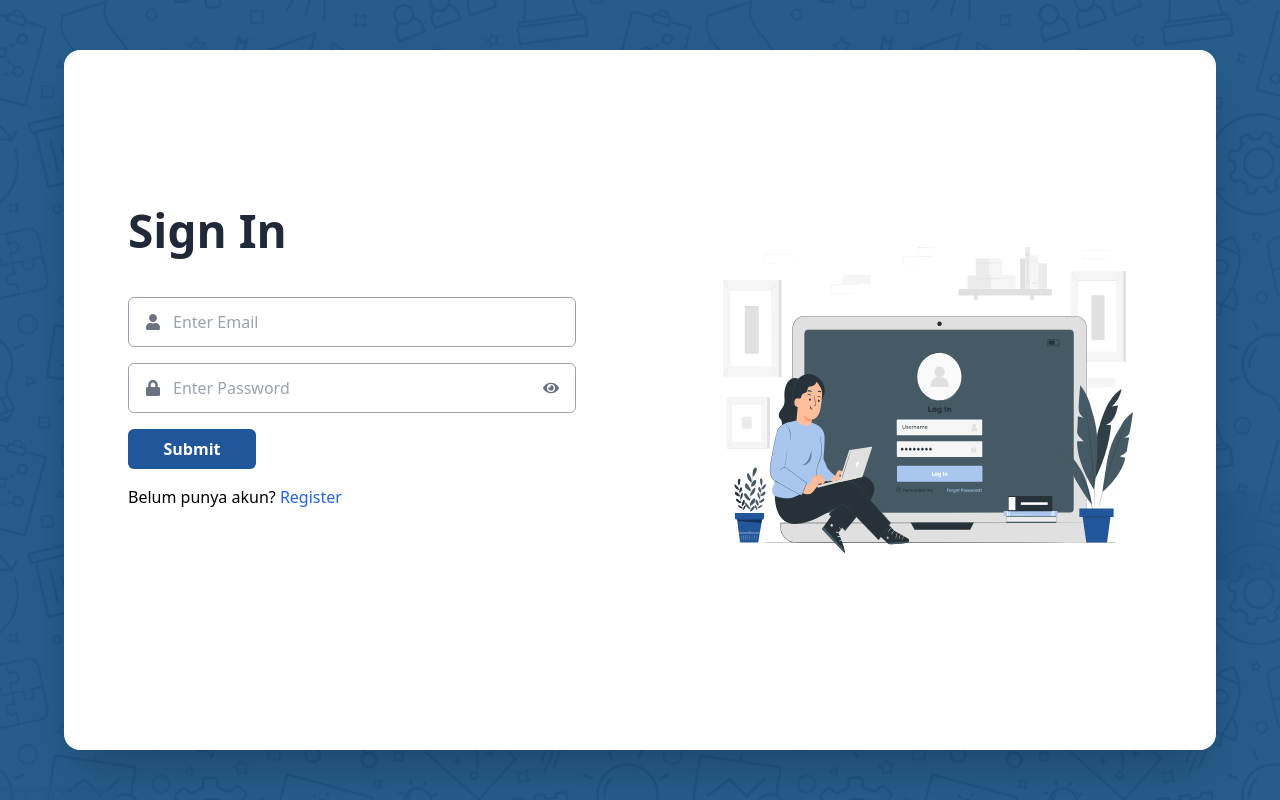
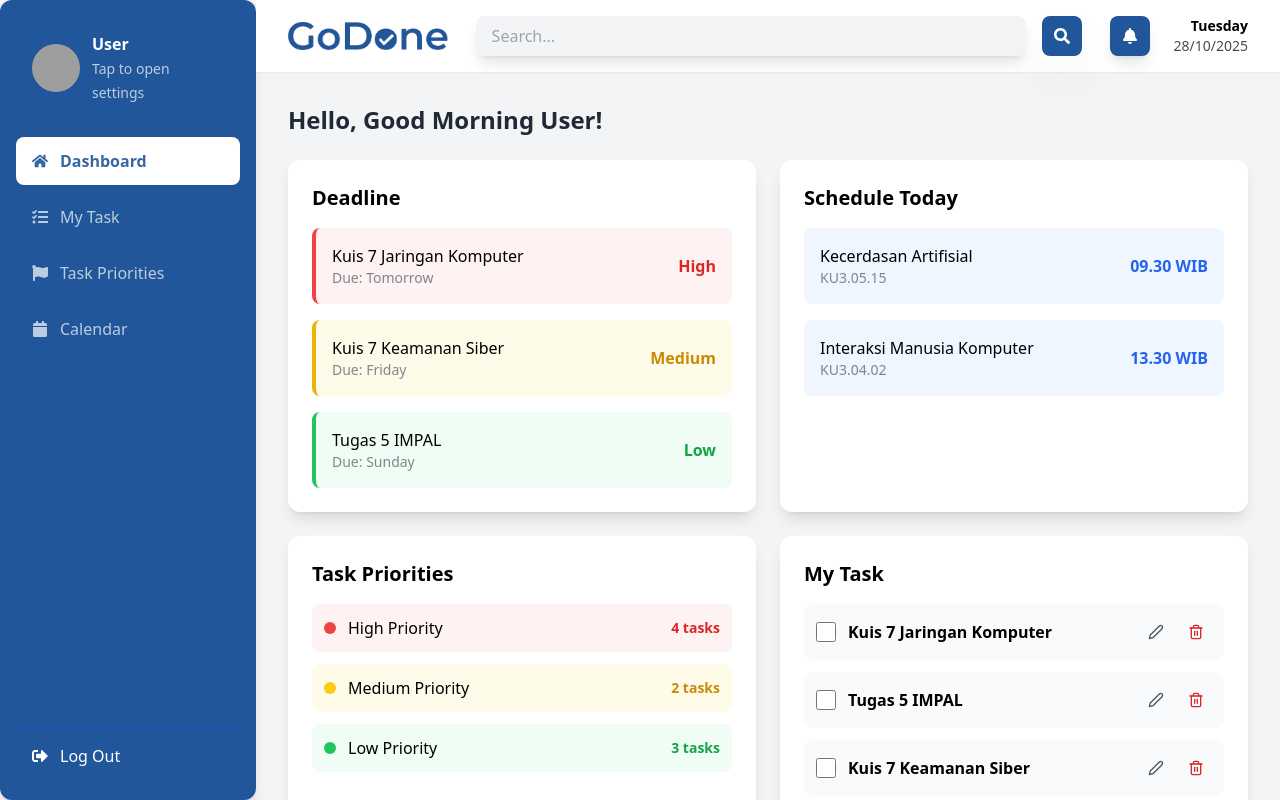
Before and after one commit to FigoMandala/frontend-Go-Done, a React (Vite) app: page /dashboard in a window 1280 px wide. Before the commit this address led to /login. Built offline with nearby package versions, Linux system fonts and the light colour scheme; grey boxes are pictures that could not be loaded.

Commit message:
update project

```diff
--- a/src/Login.jsx
+++ b/src/Login.jsx
@@ -4,9 +4,11 @@ import wallpaper from "./assets/wallpaper.png";
 import illustration from "./assets/illustration.svg";
 import { FaUser, FaLock, FaEye, FaEyeSlash } from "react-icons/fa";
 import toast, { Toaster } from "react-hot-toast";
-import { Link } from "react-router-dom";
+import { Link, useNavigate } from "react-router-dom";
 
-function App() {
+function Login() {
+  const navigate = useNavigate();
+
   const [email, setEmail] = useState("");
   const [password, setPassword] = useState("");
   const [showPassword, setShowPassword] = useState(false);
@@ -16,28 +18,25 @@ function App() {
 
     toast.dismiss();
 
-    if (!email) {
-      toast.error("Email tidak boleh kosong!");
-      return;
-    } else if (!email.includes("@")) {
-      toast.error("Email harus mengandung '@'!");
-      return;
-    } else if (!password) {
-      toast.error("Password tidak boleh kosong!");
-      return;
-    }
+    if (!email) return toast.error("Email tidak boleh kosong!");
+    if (!email.includes("@")) return toast.error("Email harus mengandung '@'!");
+    if (!password) return toast.error("Password tidak boleh kosong!");
 
     try {
-      const res = await axios.post("http://127.0.0.1:8000/api/login", {
+      const res = await axios.post("http://127.0.0.1:8000/api/auth/login", {
         email,
         password,
       });
 
       if (res.data.success) {
         toast.success("Login berhasil!");
+
         localStorage.setItem("token", res.data.token);
+        localStorage.setItem("user", JSON.stringify(res.data.user));
+
+        setTimeout(() => navigate("/dashboard"), 1000);
       } else {
-        toast.error("Login gagal! Periksa kembali email dan password.");
+        toast.error("Login gagal!");
       }
     } catch (err) {
       toast.error("Email atau password salah!");
@@ -45,34 +44,20 @@ function App() {
     }
   };
 
-
   return (
     <div
       className="min-h-screen flex items-center justify-center bg-[#21596A] bg-cover bg-center relative"
       style={{ backgroundImage: `url(${wallpaper})` }}
     >
       <div className="absolute inset-0 bg-[#21569A]/60"></div>
+      <Toaster position="top-center" />
 
-      <Toaster position="top-center" reverseOrder={false} />
+      <div className="relative z-10 bg-white rounded-2xl shadow-2xl flex flex-col lg:flex-row items-center justify-between w-[90%] max-w-[1300px] min-h-[650px] lg:min-h-[700px] overflow-hidden">
 
-      <div
-        className="
-          relative z-10 bg-white rounded-2xl shadow-2xl
-          flex flex-col lg:flex-row items-center justify-between
-          w-[90%] max-w-[1300px]
-          min-h-[650px] lg:min-h-[700px]
-          overflow-hidden
-        "
-      >
-        {/* FORM LOGIN */}
-        <form
-          onSubmit={handleSubmit}
-          className="w-full lg:w-1/2 flex flex-col justify-center px-10 lg:px-16 py-12 relative"
-        >
+        {/* FORM */}
+        <form onSubmit={handleSubmit} className="w-full lg:w-1/2 flex flex-col justify-center px-10 lg:px-16 py-12">
           <div className="flex flex-col mb-8 -mt-24">
-            <h1 className="text-[46px] font-semibold text-gray-800">
-              Sign In
-            </h1>
+            <h1 className="text-[46px] font-semibold text-gray-800">Sign In</h1>
           </div>
 
           <div className="space-y-4">
@@ -101,7 +86,7 @@ function App() {
               <button
                 type="button"
                 onClick={() => setShowPassword(!showPassword)}
-                className="text-gray-500 hover:text-gray-700 focus:outline-none"
+                className="text-gray-500 hover:text-gray-700"
               >
                 {showPassword ? <FaEyeSlash /> : <FaEye />}
               </button>
@@ -109,36 +94,26 @@ function App() {
           </div>
 
           <div className="flex flex-col mt-4">
-            <button
-              type="submit"
-              className="bg-[#21569A] text-white px-6 py-2 rounded-md font-semibold hover:bg-[#1B4B59] w-32 transition-all"
-            >
+            <button type="submit" className="bg-[#21569A] text-white px-6 py-2 rounded-md font-semibold hover:bg-[#1B4B59] w-32 transition-all">
               Submit
             </button>
 
             <p className="mt-4">
               Belum punya akun?{" "}
-              <Link
-                to="/register"
-                className="text-blue-600 hover:underline"
-              >
+              <Link to="/register" className="text-blue-600 hover:underline">
                 Register
               </Link>
             </p>
           </div>
         </form>
 
-        {/* ILUSTRASI */}
+        {/* Illustration */}
         <div className="w-full lg:w-1/2 flex items-center justify-center p-8">
-          <img
-            src={illustration}
-            alt="Login Illustration"
-            className="w-[80%] max-w-[700px] object-contain"
-          />
+          <img src={illustration} alt="Login Illustration" className="w-[80%] max-w-[700px] object-contain" />
         </div>
       </div>
     </div>
   );
 }
 
-export default App;
+export default Login;
--- /dev/null
+++ b/src/components/Dashboard.jsx
@@ -0,0 +1,212 @@
+import { FaHome, FaTasks, FaFlag, FaCalendar, FaSignOutAlt } from "react-icons/fa";
+import { FaBell, FaSearch } from "react-icons/fa";
+import { FiEdit2, FiTrash2 } from "react-icons/fi";
+import logoGoDone from "../assets/GoDone Logo.png";
+import { useNavigate } from "react-router-dom";
+
+function Dashboard() {
+  // AMBIL USER DARI LOCALSTORAGE
+  const user = JSON.parse(localStorage.getItem("user"));
+
+  const profileName = user ? `${user.first_name} ${user.last_name}` : "User";
+  const profileImage = user?.profileImage || "https://i.pravatar.cc/80";
+
+  const navigate = useNavigate();
+
+  const handleLogout = () => {
+    localStorage.removeItem("token");
+    localStorage.removeItem("user");
+    navigate("/login");
+  }
+
+  return (
+    <div className="flex h-screen bg-gray-100">
+
+      {/* ===== SIDEBAR ===== */}
+      <aside className="w-64 bg-[#21569A] text-white rounded-xl shadow-lg flex flex-col p-4 overflow-y-auto">
+
+        {/* Profile Section */}
+        <div className="p-4 flex items-center gap-3 border-b border-[#21569A] mb-4">
+          <img src={profileImage} className="rounded-full w-12 h-12" alt="Profile" />
+          <div>
+            <p className="font-semibold">{profileName}</p>
+            <span className="text-sm opacity-70">Tap to open settings</span>
+          </div>
+        </div>
+
+        {/* Menu */}
+        <nav className="flex-1 space-y-2">
+          <a className="flex items-center gap-3 bg-white text-[#21569A]/90 font-semibold px-4 py-3 rounded-lg" href="#">
+            <FaHome /> Dashboard
+          </a>
+          <a className="flex items-center gap-3 px-4 py-3 rounded-lg text-white/70 hover:bg-[#21569A]/90" href="#">
+            <FaTasks /> My Task
+          </a>
+          <a className="flex items-center gap-3 px-4 py-3 rounded-lg text-white/70 hover:bg-[#21569A]/90" href="#">
+            <FaFlag /> Task Priorities
+          </a>
+          <a className="flex items-center gap-3 px-4 py-3 rounded-lg text-white/70 hover:bg-[#21569A]/90" href="#">
+            <FaCalendar /> Calendar
+          </a>
+        </nav>
+
+        {/* Logout */}
+        <button
+          onClick={handleLogout}
+          className="p-4 border-t border-blue-700 hover:bg-blue-800 flex items-center gap-3 rounded-b-lg" href="#">
+            <FaSignOutAlt /> Log Out
+        </button>
+        </aside>
+
+      {/* ===== CONTENT ===== */}
+      <div className="flex-1 flex flex-col">
+
+        {/* ===== TOPBAR ===== */}
+        <header className="flex justify-between items-center px-8 py-4 bg-white shadow-sm">
+          <img src={logoGoDone} alt="GoDone Logo" className="h-7 w-auto" />
+
+          <div className="flex items-center gap-4">
+            <input className="px-4 py-2 bg-gray-100 rounded-lg w-[550px] shadow-lg" placeholder="Search..." />
+            <button className="p-3 bg-[#21569A] text-white rounded-lg shadow-2xl">
+              <FaSearch />
+            </button>
+          </div>
+
+          <div className="flex items-center gap-6">
+            <div className="p-3 bg-[#21569A] text-white rounded-lg cursor-pointer shadow-lg">
+              <FaBell />
+            </div>
+            <div className="flex flex-col text-sm text-right">
+              <span className="font-semibold">Tuesday</span>
+              <span className="opacity-70">28/10/2025</span>
+            </div>
+          </div>
+        </header>
+
+        {/* ===== MAIN CONTENT ===== */}
+        <div className="p-8 flex-1 flex flex-col gap-6 overflow-y-auto">
+
+          <h1 className="text-2xl font-semibold text-gray-800">
+            Hello, Good Morning {user?.first_name || "User"}!
+          </h1>
+
+          {/* GRID CONTENT */}
+          <div className="grid grid-cols-1 lg:grid-cols-2 gap-6">
+
+            {/* ===== Deadline ===== */}
+            <div className="bg-white p-6 rounded-xl shadow-lg">
+              <h2 className="font-bold text-xl mb-4">Deadline</h2>
+              <div className="space-y-4">
+                <div className="flex justify-between items-center p-4 bg-red-50 border-l-4 border-red-500 rounded-lg">
+                  <div>
+                    <p className="font-normal">Kuis 7 Jaringan Komputer</p>
+                    <p className="text-gray-600/70 text-sm">Due: Tomorrow</p>
+                  </div>
+                  <span className="text-red-600 font-semibold">High</span>
+                </div>
+
+                <div className="flex justify-between items-center p-4 bg-yellow-50 border-l-4 border-yellow-500 rounded-lg">
+                  <div>
+                    <p className="font-normal">Kuis 7 Keamanan Siber</p>
+                    <p className="text-gray-600/70 text-sm">Due: Friday</p>
+                  </div>
+                  <span className="text-yellow-600 font-semibold">Medium</span>
+                </div>
+
+                <div className="flex justify-between items-center p-4 bg-green-50 border-l-4 border-green-500 rounded-lg">
+                  <div>
+                    <p className="font-normal">Tugas 5 IMPAL</p>
+                    <p className="text-gray-600/70 text-sm">Due: Sunday</p>
+                  </div>
+                  <span className="text-green-600 font-semibold">Low</span>
+                </div>
+              </div>
+            </div>
+
+            {/* ===== Schedule ===== */}
+            <div className="bg-white p-6 rounded-xl shadow-lg">
+              <h2 className="font-bold text-xl mb-4">Schedule Today</h2>
+              <div className="space-y-4">
+                <div className="flex justify-between items-center p-4 bg-blue-50 rounded-lg">
+                  <div>
+                    <p className="font-normal">Kecerdasan Artifisial</p>
+                    <p className="text-gray-600/70 text-sm">KU3.05.15</p>
+                  </div>
+                  <span className="text-blue-600 font-semibold">09.30 WIB</span>
+                </div>
+
+                <div className="flex justify-between items-center p-4 bg-blue-50 rounded-lg">
+                  <div>
+                    <p className="font-normal">Interaksi Manusia Komputer</p>
+                    <p className="text-gray-600/70 text-sm">KU3.04.02</p>
+                  </div>
+                  <span className="text-blue-600 font-semibold">13.30 WIB</span>
+                </div>
+              </div>
+            </div>
+
+            {/* ===== Priorities ===== */}
+            <div className="bg-white p-6 rounded-xl shadow-lg">
+              <h2 className="font-bold text-xl mb-4">Task Priorities</h2>
+              <div className="space-y-3">
+                <div className="flex items-center justify-between gap-3 p-3 bg-red-50 rounded-lg">
+                  <div className="flex items-center gap-3">
+                    <span className="w-3 h-3 rounded-full bg-red-500"></span>
+                    <p>High Priority</p>
+                  </div>
+                  <p className="text-red-600 text-sm font-semibold">4 tasks</p>
+                </div>
+
+                <div className="flex items-center justify-between gap-3 p-3 bg-yellow-50 rounded-lg">
+                  <div className="flex items-center gap-3">
+                    <span className="w-3 h-3 rounded-full bg-yellow-400"></span>
+                    <p>Medium Priority</p>
+                  </div>
+                  <p className="text-yellow-600 text-sm font-semibold">2 tasks</p>
+                </div>
+
+                <div className="flex items-center justify-between gap-3 p-3 bg-green-50 rounded-lg">
+                  <div className="flex items-center gap-3">
+                    <span className="w-3 h-3 rounded-full bg-green-500"></span>
+                    <p>Low Priority</p>
+                  </div>
+                  <p className="text-green-600 text-sm font-semibold">3 tasks</p>
+                </div>
+              </div>
+            </div>
+
+            {/* ===== My Task ===== */}
+            <div className="bg-white p-6 rounded-xl shadow-lg">
+              <h2 className="font-bold text-xl mb-4">My Task</h2>
+
+              <div className="space-y-3">
+                {["Kuis 7 Jaringan Komputer", "Tugas 5 IMPAL", "Kuis 7 Keamanan Siber"].map((task, i) => (
+                  <div key={i} className="flex items-center justify-between p-3 bg-gray-50 rounded-lg">
+                    <div className="flex items-center gap-3">
+                      <input type="checkbox" className="w-5 h-5" />
+                      <p className="font-semibold">{task}</p>
+                    </div>
+
+                    <div className="flex items-center gap-2">
+                      <button className="p-2 hover:bg-gray-200 rounded-lg">
+                        <FiEdit2 className="w-4 h-4 text-gray-600" />
+                      </button>
+                      <button className="p-2 hover:bg-gray-200 rounded-lg">
+                        <FiTrash2 className="w-4 h-4 text-red-600" />
+                      </button>
+                    </div>
+                  </div>
+                ))}
+              </div>
+
+            </div>
+
+          </div>
+        </div>
+
+      </div>
+    </div>
+  );
+}
+
+export default Dashboard;
--- a/src/main.jsx
+++ b/src/main.jsx
@@ -5,6 +5,7 @@ import { BrowserRouter, Routes, Route, Navigate } from "react-router-dom";
 import "./index.css";
 import Login from "./Login.jsx";
 import Register from "./Register.jsx";
+import Dashboard from "./components/Dashboard.jsx";  // ← ini yang benar
 
 createRoot(document.getElementById("root")).render(
   <StrictMode>
@@ -13,6 +14,7 @@ createRoot(document.getElementById("root")).render(
         <Route path="/" element={<Navigate to="/login" />} />
         <Route path="/login" element={<Login />} />
         <Route path="/register" element={<Register />} />
+        <Route path="/dashboard" element={<Dashboard />} />
         <Route path="*" element={<Navigate to="/login" />} />
       </Routes>
     </BrowserRouter>
```
Also changed, not shown: src/assets/GoDone Logo.png (added).
